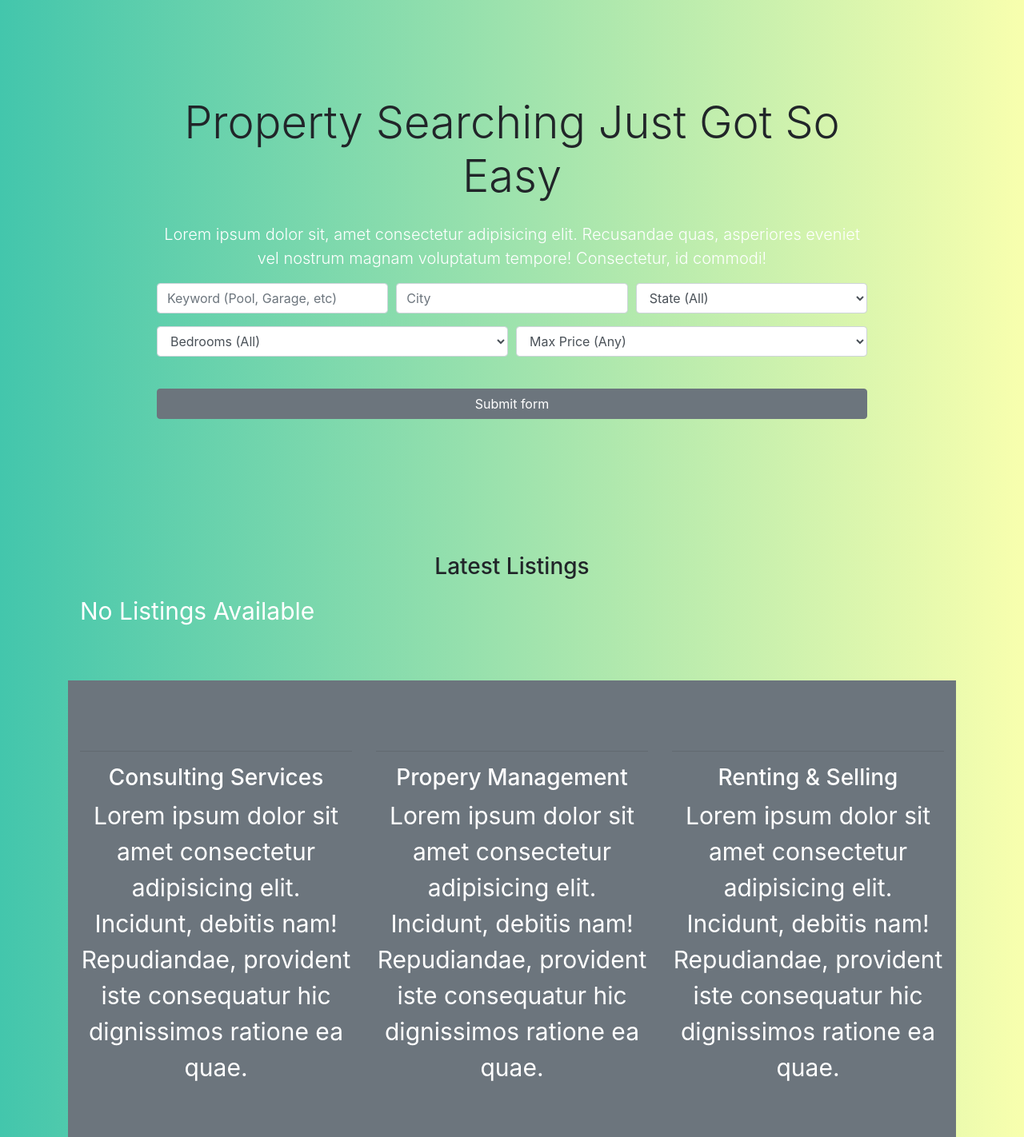
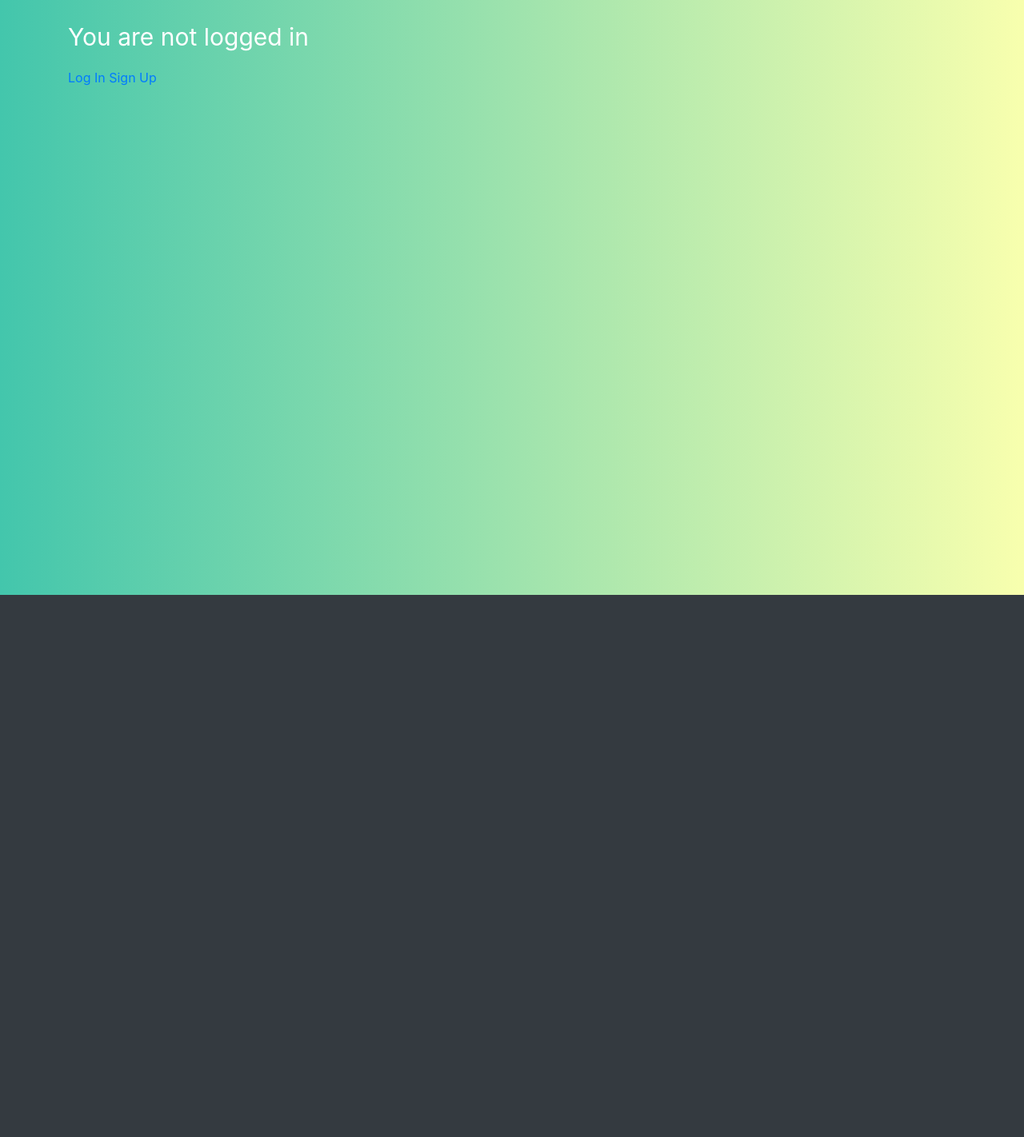
Before and after one commit to AleenaShibu/new_real_estate, a Django app: page / in a window 1280 px wide. Shown: the part 56-1478 px from the top of the page at 80% size. After the commit the page ends 800 px from the top, so only its background shows below. Run offline with Django 3.2, Linux system fonts and the light colour scheme; parts of the project's set-up code (start-up, migrations or seed data) failed here and were passed over; some libraries are stand-ins or nearby versions.

Commit message:
created a new templates file made modifications in project level settings and made changes in apps

```diff
--- a/contacts/views.py
+++ b/contacts/views.py
@@ -14,7 +14,6 @@ def contact(request):
         owner_name = request.POST['owner_name']
         realtor_email = request.POST['realtor_email']
 
-        # Check if user had made inquiry alread
         if request.user.is_authenticated:
                 user_id = request.user.id
                 has_contacted = Contact.objects.all().filter(listing_name=listing_id, user_id=user_name)
--- a/realestate/settings.py
+++ b/realestate/settings.py
@@ -53,6 +53,8 @@ INSTALLED_APPS = [
     #local
     'realtors.apps.RealtorsConfig',
     'users.apps.UsersConfig',
+
+
 
     'contacts.apps.ContactsConfig',
 ]
--- a/realtors/models.py
+++ b/realtors/models.py
@@ -10,9 +10,10 @@ class Realtor(models.Model):
 	description = models.TextField(blank=True)
 	phone = models.CharField(max_length=20)
 	email = models.CharField(max_length=50)
+	district = models.TextField(blank =True)
 
 	def __str__(self):
-		return self.name
+		return self.owner_name
 
 	def get_absolute_url(self):
 		return reverse('subject', args=[str(self.id)])
--- a/realtors/views.py
+++ b/realtors/views.py
@@ -3,6 +3,7 @@ from django.views.generic import ListView,DetailView
 from django.views.generic.edit import DeleteView,CreateView
 from django.urls import reverse_lazy
 from .models import Realtor
+from contacts.models import Contact
 from django.contrib.auth.mixins import LoginRequiredMixin,UserPassesTestMixin,PermissionRequiredMixin
 
 class PropertyListView(ListView):
--- a/templates/home.html
+++ b/templates/home.html
@@ -4,152 +4,31 @@
 {% block title %} | Welcome {% endblock %}
 
 {% block body %}
-<!-- Showcase -->
-<section id="showcase">
-    <div class="container text-center">
-      <div class="home-search p-5">
-        <div class="overlay p-5">
-          <h1 class="display-4 mb-4">
-            Property Searching Just Got So Easy
-          </h1>
-          <p class="lead">Lorem ipsum dolor sit, amet consectetur adipisicing elit. Recusandae quas, asperiores eveniet vel nostrum magnam
-            voluptatum tempore! Consectetur, id commodi!</p>
-          <div class="search">
-            <form action="{% url 'search' %}">
-              <!-- Form Row 1 -->
-              <div class="form-row">
-                <div class="col-md-4 mb-3">
-                  <label class="sr-only">Keywords</label>
-                  <input type="text" name="keywords" class="form-control" placeholder="Keyword (Pool, Garage, etc)">
-                </div>
+  {% if user.is_authenticated %}
+  <h1 class="text-center"> Hi {{ user.username }}</h1>
+    <div class>
+  <p><a href="{% url 'logout' %}">Log Out</a></p>
+  </div>
+ <form action= "{% url 'search' %}"  method="get">
 
-                <div class="col-md-4 mb-3">
-                  <label class="sr-only">City</label>
-                  <input type="text" name="city" class="form-control" placeholder="City">
-                </div>
+  <input type ="text" name ="q">
+<input type ="submit" value ="search">
+</form>
+  <h2>Property List</h2>
+  {% for element in object_list %}
+  <a href="{% url 'detail' element.id %}">
 
-                <div class="col-md-4 mb-3">
-                  <label class="sr-only">State</label>
-                  <select name="state" class="form-control">
-                    <option selected="true" disabled="disabled">State (All)</option>
-                    {% for key,value in state_choices.items %}
-                      <option value="{{ key }}">{{ value }}</option>
-                    {% endfor %}
-                  </select>
-                </div>
-              </div>
-              <!-- Form Row 2 -->
-              <div class="form-row">
-                <div class="col-md-6 mb-3">
-                  <label class="sr-only">Bedrooms</label>
-                  <select name="bedrooms" class="form-control">
-                    <option selected="true" disabled="disabled">Bedrooms (All)</option>
-                    {% for key,value in bedroom_choices.items %}
-                      <option value="{{ key }}">{{ value }}</option>
-                    {% endfor %}
-                  </select>
-                </div>
-                <div class="col-md-6 mb-3">
-                  <select name="price" class="form-control" id="type">
-                    <option selected="true" disabled="disabled">Max Price (Any)</option>
-                    {% for key,value in price_choices.items %}
-                      <option value="{{ key }}">{{ value }}</option>
-                    {% endfor %}
-                  </select>
-                </div>
-              </div>
-              <button class="btn btn-secondary btn-block mt-4" type="submit">Submit form</button>
-            </form>
-          </div>
-        </div>
-      </div>
-    </div>
-  </section>
-<br>
-  <!-- Alerts -->
-  {% include 'partials/_alerts.html' %}
+  <li class="lisit-inline-item">
+     <h3 class="text-light">{{ element.owner_name}}</h3>
+     <h4 class="text-success">{{ element.district }}</h4>
+     <h5>{{ element.phone }}</h5>
+     <h6>{{ element.email }}</h6>
+     {% endfor %}
+  {% else %}
+  <p>You are not logged in</p>
+  <a href="{% url 'login' %}">Log In</a>
+  <a href="{% url 'signup' %}">Sign Up</a>
+{% endif %}
 
-  <!-- Listings -->
-  <section id="listings" class="py-5">
-    <div class="container">
-      <h3 class="text-center mb-3">Latest Listings</h3>
-      <div class="row">
-        {% if listings %}
-          {% for listing in listings %}
-            <!-- Listing 1 -->
-            <div class="col-md-6 col-lg-4 mb-4">
-              <div class="card listing-preview">
-                <img class="card-img-top" src="{{ listing.photo_main.url }}" alt="">
 
-                <div class="card-body">
-                  <div class="listing-heading text-center">
-                    <h4 class="text-primary">{{ listing.title }}</h4>
-                    <p>
-                      <i class="fas fa-map-marker text-secondary"></i> {{ listing.city }} {{ listing.state }}, {{ listing.zipcode }}</p>
-                  </div>
-                  <hr>
-                  <div class="row py-2 text-secondary">
-                    <div class="col-6">
-                      <i class="fas fa-th-large"></i> Sqft: {{ listing.sqft }}</div>
-                    <div class="col-6">
-                      <i class="fas fa-car"></i> Garage: {{ listing.garage }}</div>
-                  </div>
-                  <div class="row py-2 text-secondary">
-                    <div class="col-6">
-                      <i class="fas fa-bed"></i> Bedrooms: {{ listing.bedrooms }}</div>
-                    <div class="col-6">
-                      <i class="fas fa-bath"></i> Bathrooms: {{ listing.bathrooms }}</div>
-                  </div>
-                  <hr>
-                  <div class="row py-2 text-secondary">
-                    <div class="col-6">
-                      <i class="fas fa-user"></i> {{ listing.realtor }}</div>
-                  </div>
-                  <div class="row text-secondary pb-2">
-                    <div class="col-6">
-                      <i class="fas fa-clock"></i> {{ listing.list_date | timesince }}</div>
-                  </div>
-                  <hr>
-                  <a href="{% url 'listing' listing.id %}" class="btn btn-primary btn-block">More Info</a>
-                </div>
-              </div>
-            </div>
-          {% endfor %}
-        {% else %}
-          <div class="col-md-12">
-            <p>No Listings Available</p>
-          </div>
-        {% endif %}
-
-      </div>
-    </div>
-  </section>
-
-  <section id="services" class="py-5 bg-secondary text-white">
-    <div class="container">
-      <div class="row text-center">
-        <div class="col-md-4">
-          <i class="fas fa-comment fa-4x mr-4"></i>
-          <hr>
-          <h3>Consulting Services</h3>
-          <p>Lorem ipsum dolor sit amet consectetur adipisicing elit. Incidunt, debitis nam! Repudiandae, provident iste consequatur
-            hic dignissimos ratione ea quae.</p>
-        </div>
-        <div class="col-md-4">
-          <i class="fas fa-home fa-4x mr-4"></i>
-          <hr>
-          <h3>Propery Management</h3>
-          <p>Lorem ipsum dolor sit amet consectetur adipisicing elit. Incidunt, debitis nam! Repudiandae, provident iste consequatur
-            hic dignissimos ratione ea quae.</p>
-        </div>
-        <div class="col-md-4">
-          <i class="fas fa-suitcase fa-4x mr-4"></i>
-          <hr>
-          <h3>Renting & Selling</h3>
-          <p>Lorem ipsum dolor sit amet consectetur adipisicing elit. Incidunt, debitis nam! Repudiandae, provident iste consequatur
-            hic dignissimos ratione ea quae.</p>
-        </div>
-      </div>
-    </div>
-  </section>
 {% endblock body %}
--- a/users/models.py
+++ b/users/models.py
@@ -2,4 +2,10 @@ from django.db import models
 from django.contrib.auth.models import AbstractUser
 
 class CustomUser(AbstractUser):
+	TYPE = [
+			('seller'),
+			('buyer'),
+
+
+		]
 	age = models.PositiveIntegerField(null=True, blank=True)
```
Also changed, not shown: templates/contact.html (added, +10 -0 lines), templates/detail.html (+12 -3 lines), contacts/migrations/0001_initial.py, db.sqlite3, media/photos/2019/10/04/thomas.jpeg (added), media/photos/2019/10/04/vagamon.jpeg (added), realtors/migrations/0001_initial.py, realtors/migrations/0002_realtor_district.py (added), users/migrations/0001_initial.py, 1 other file.
